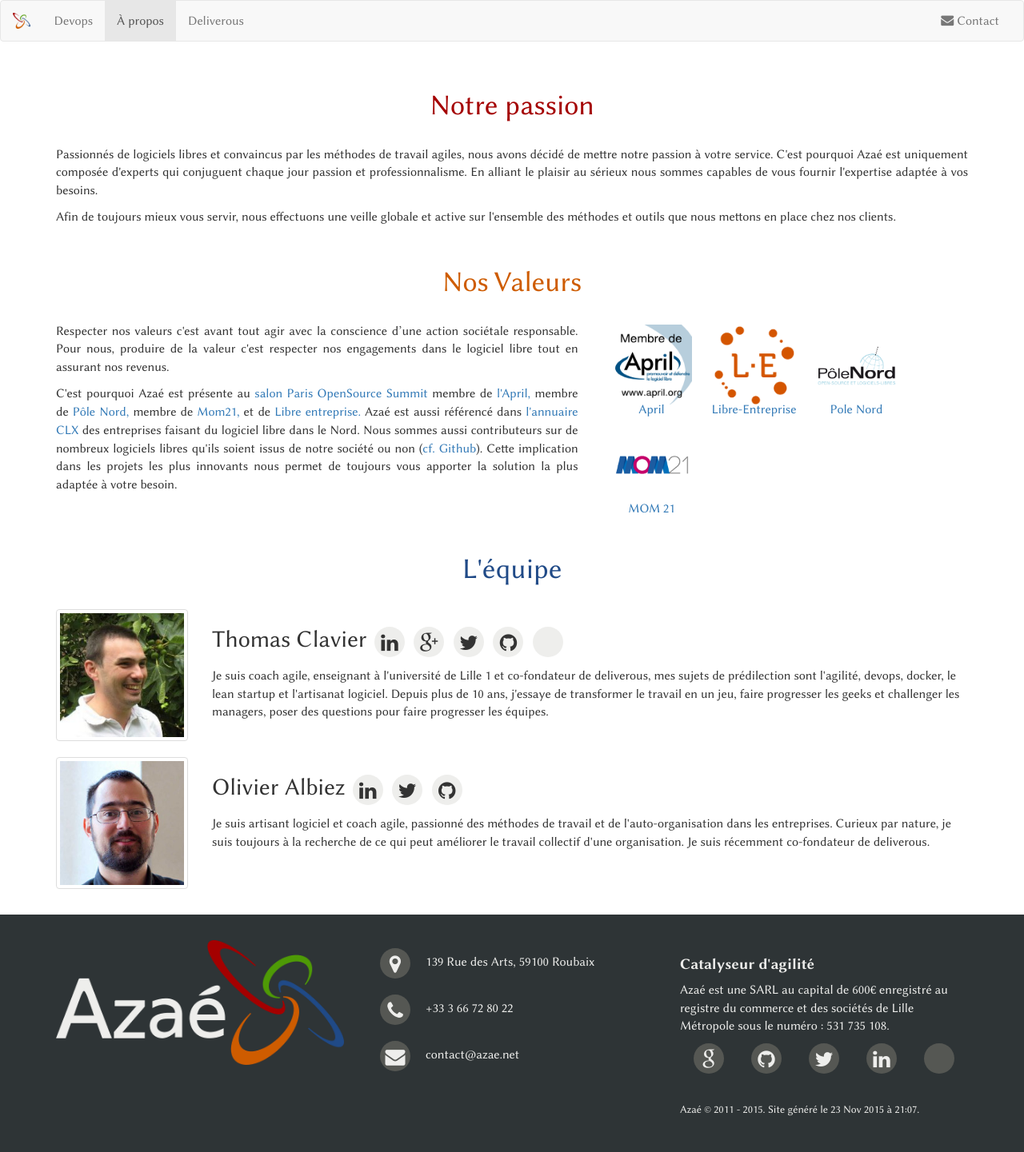
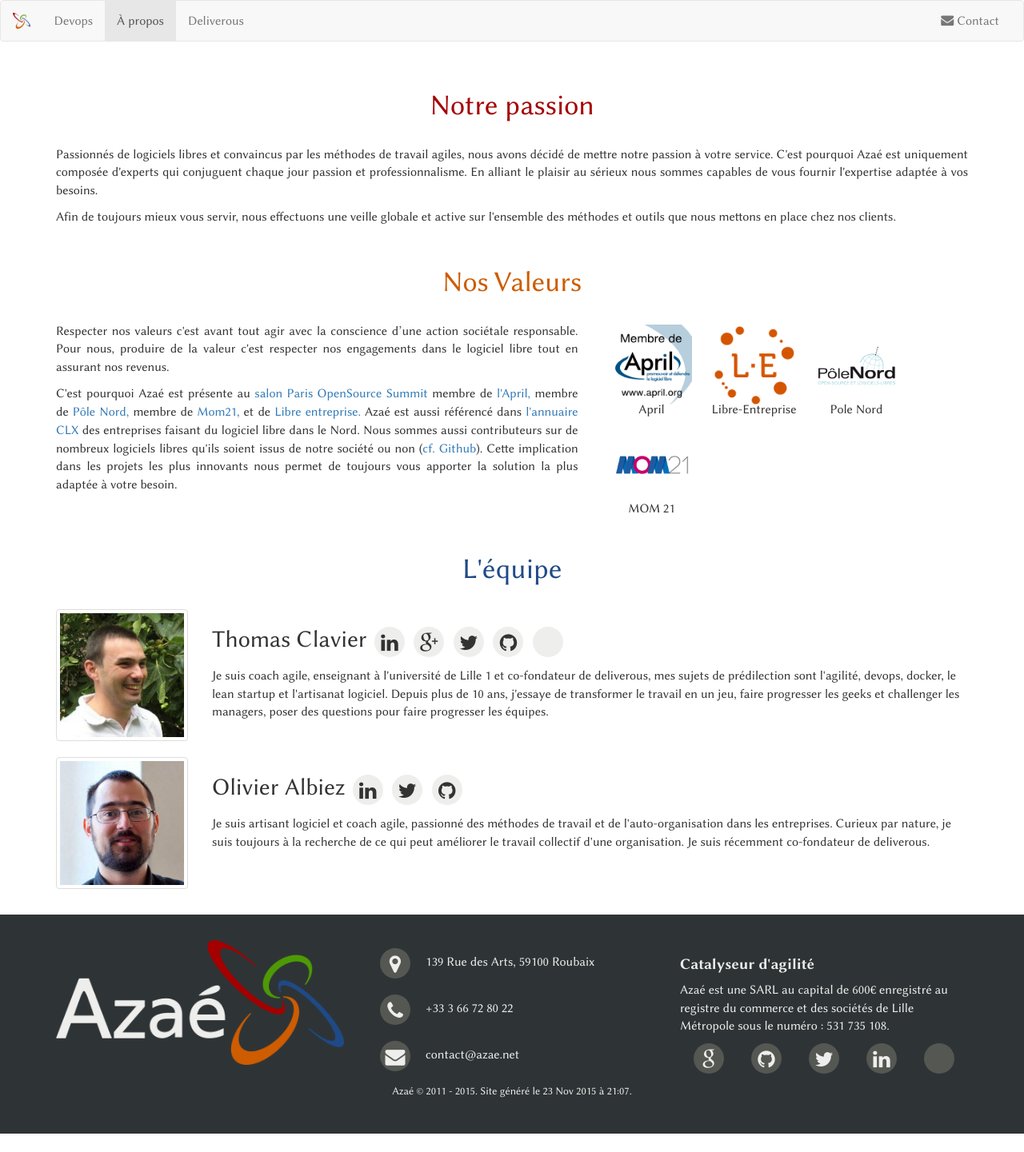
Before and after one commit to coachBZH/azae.net, a Jekyll site: the page built from about.html, in a window 1280 px wide. Shown: the whole page at 80% size. Built offline with Jekyll 4.4.1, drawn with Linux system fonts in a browser that asks for light colours; some web fonts are replaced; after the commit the page ends 1418 px from its top, so only the background shows below that.

Commit message:
partenaire link are now black

```diff
--- a/_includes/footer.html
+++ b/_includes/footer.html
@@ -32,7 +32,10 @@
             <a href='http://www.linkedin.com/company/aza-'><i class="fa fa-linkedin"></i></a>
             <a href='http://www.viadeo.com/fr/company/azae'><i class="fa socicon-viadeo"></i></a>
           </div>
-          <br>
+        </div>
+      </div>
+      <div class="row">
+        <div class="col-md-12 text-center">
           <p>
             <small>
               Azaé&nbsp;&copy;&nbsp;2011 - 2015.
--- a/assets/stylesheets/style.css
+++ b/assets/stylesheets/style.css
@@ -237,14 +237,7 @@ body {
   line-height: 12px;
 }
 
-.row-centered {
-    text-align:center;
+.partenaire-logo a {
+  text-decoration: none;
+  color: inherit;
 }
-.col-centered {
-    display:inline-block;
-    float:none;
-    /* reset the text-align */
-    text-align:left;
-    /* inline-block space fix */
-    margin-right:-4px;
-}
```
